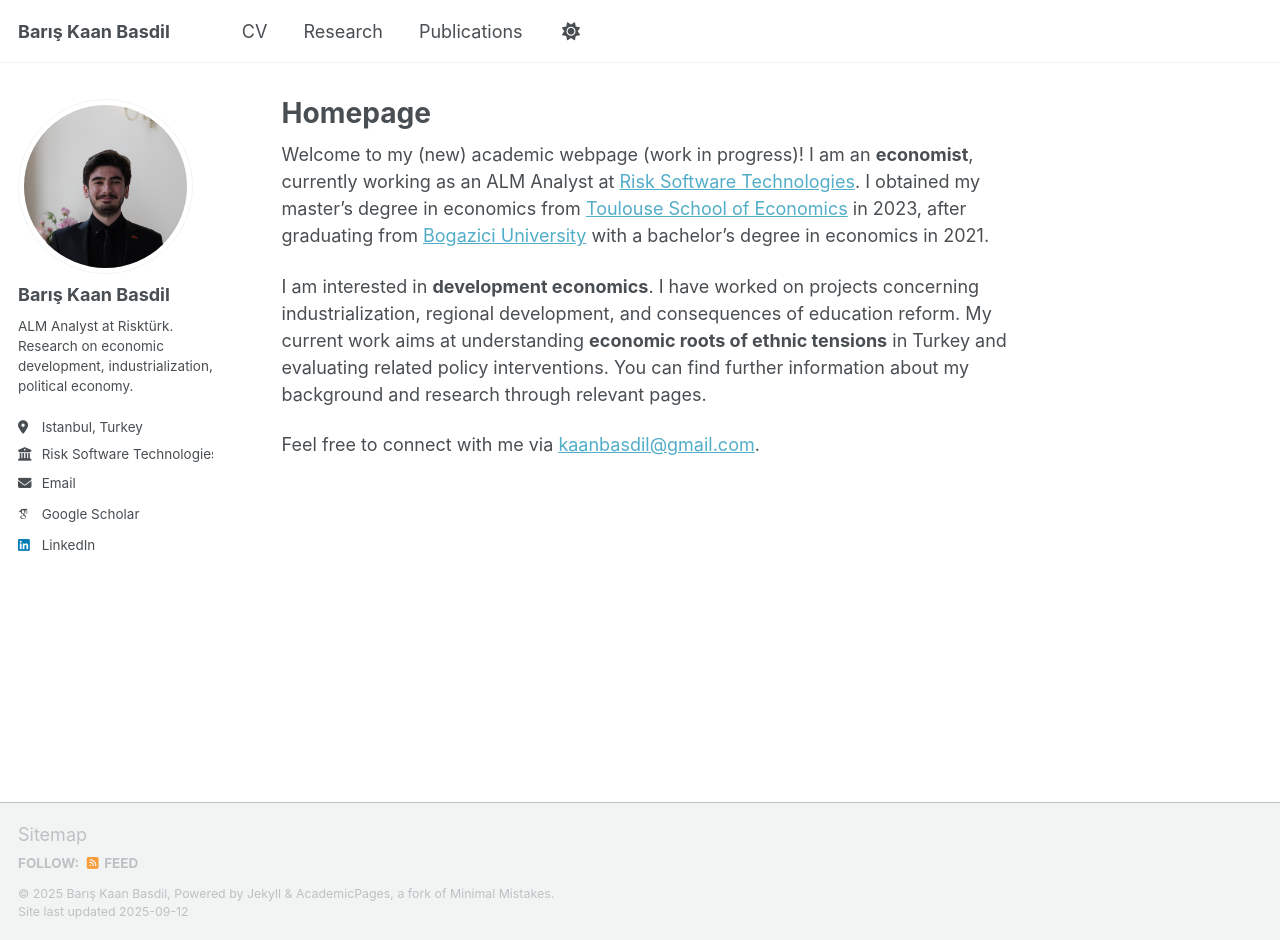
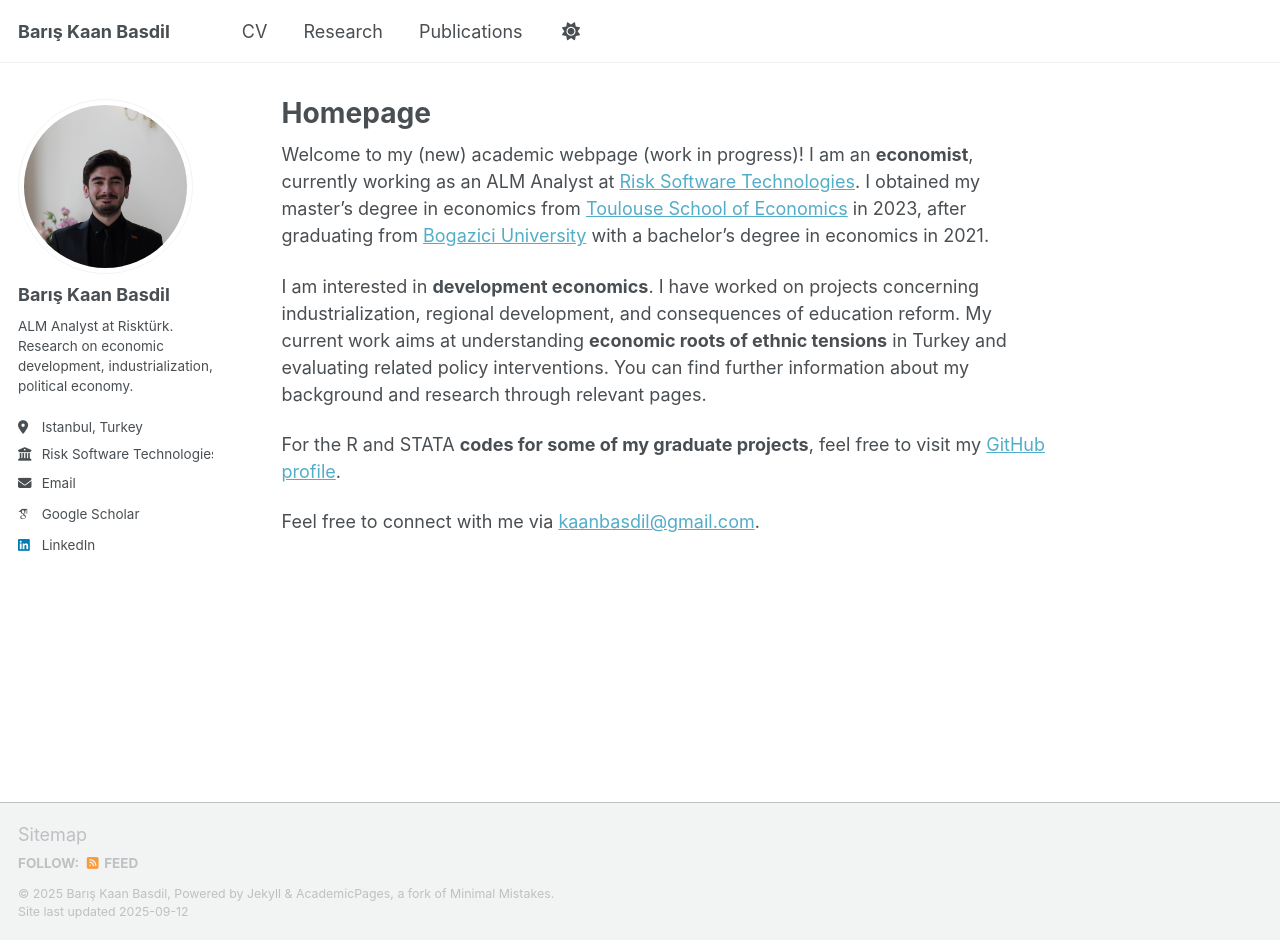
Before and after one commit to bkbasdil/bkbasdil.github.io, a Jekyll site: the page built from _pages/about.md, in a window 1280 px wide and 940 px high. Built offline with Jekyll 4.4.1, drawn with Linux system fonts in a browser that asks for light colours; some web fonts are replaced; a script that is not in the unit is left out.

Commit message:
Update about.md

```diff
--- a/_pages/about.md
+++ b/_pages/about.md
@@ -10,4 +10,6 @@
 
 I am interested in **development economics**. I have worked on projects concerning industrialization, regional development, and consequences of education reform. My current work aims at understanding **economic roots of ethnic tensions** in Turkey and evaluating related policy interventions. You can find further information about my background and research through relevant pages.
 
+For the R and STATA **codes for some of my graduate projects**, feel free to visit my [GitHub profile](https://github.com/bkbasdil).
+
 Feel free to connect with me via [kaanbasdil@gmail.com](mailto:kaanbasdil@gmail.com).
```
